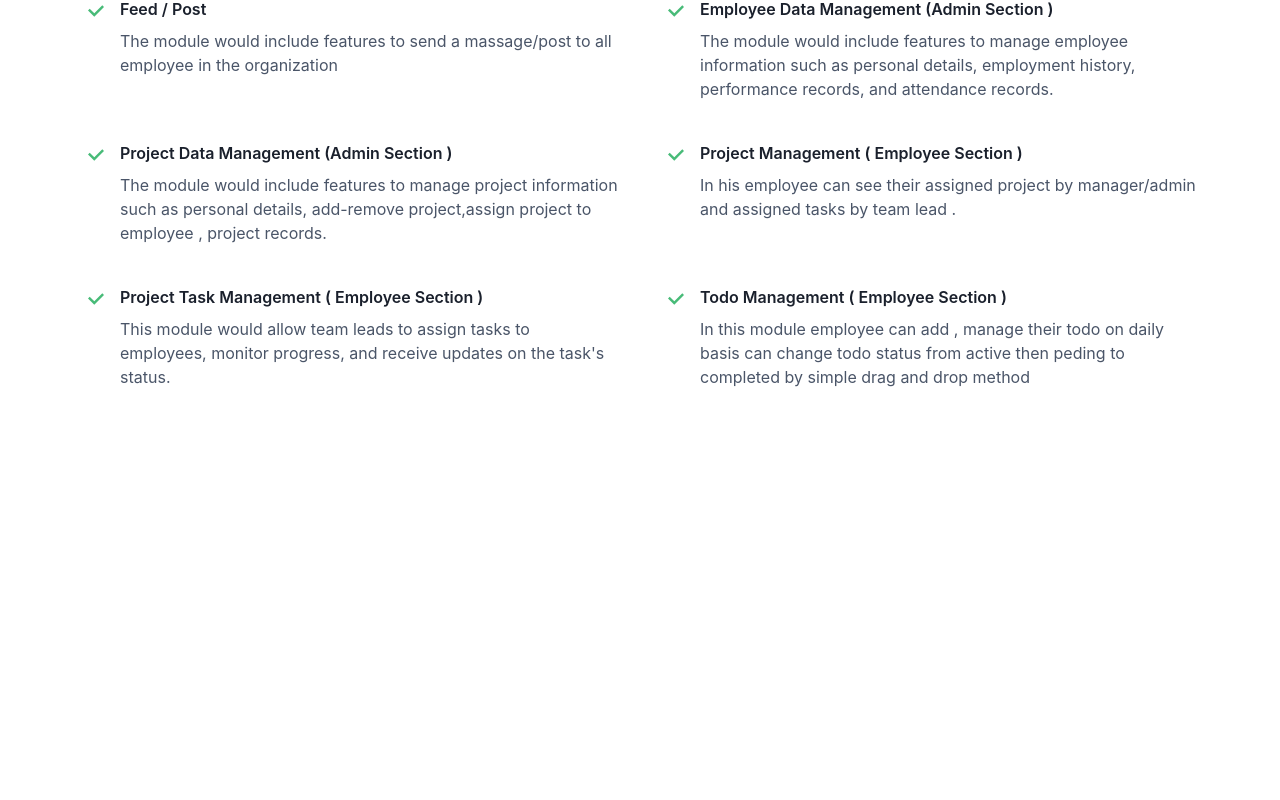
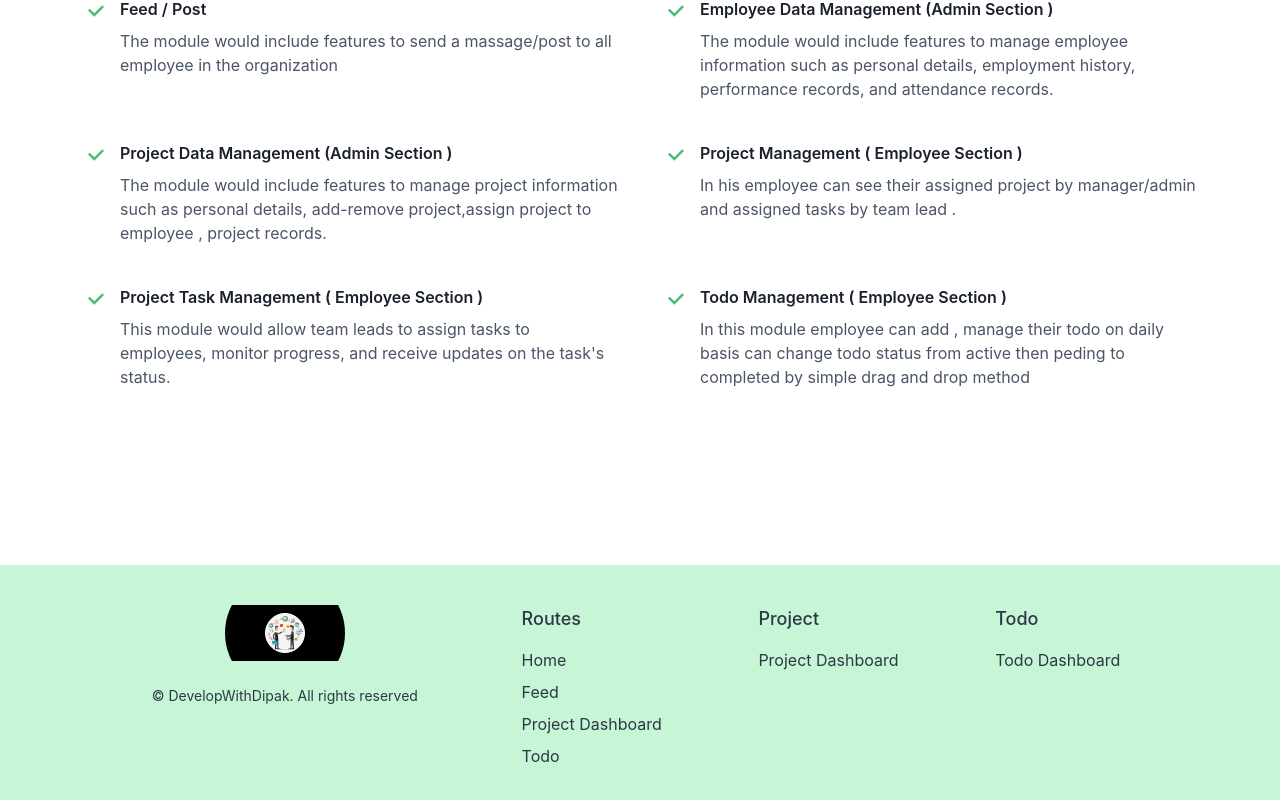
Before and after one commit to itsDipaks/EmployeeManagement, a React (Vite) app in the folder EmployeeManagementSystem/: page / in a window 1280 px wide. Shown: the part 1622-2422 px from the top of the page. Before the commit the page ends 2027 px from the top, so only its background shows below. Built offline with nearby package versions, Linux system fonts and the light colour scheme.

Commit message:
Fotter Component Addde

```diff
--- a/EmployeeManagementSystem/src/App.jsx
+++ b/EmployeeManagementSystem/src/App.jsx
@@ -1,6 +1,7 @@
 import {useState} from "react";
 import "./App.css";
 import Navbar from "./Components/Navbar";
+import Fotter from "./Components/Fotter";
 import AdminDashboard from "./Pages/AdminDashboard";
 import CombineRoutes from "./Routes/CombineRoutes";
 import AOS from "aos";
@@ -23,6 +24,7 @@ function App() {
           <Box position="relative" top={"6rem"}>
             <CombineRoutes />
           </Box>
+          <Fotter/>
         </div>
       )}
 
--- a/EmployeeManagementSystem/src/Components/CustomLoader/DataName.module.css
+++ b/EmployeeManagementSystem/src/Components/CustomLoader/DataName.module.css
@@ -1,8 +1,8 @@
 .loader {
     position: absolute;
     display: flex;
-top: 30vh;
-left: 50vw;
+top: 20vh;
+left: 40vw;
   }
   .loader:before , .loader:after {
       content: '';
--- a/EmployeeManagementSystem/src/Components/FeedsDashbordCompo/FeedsPost.jsx
+++ b/EmployeeManagementSystem/src/Components/FeedsDashbordCompo/FeedsPost.jsx
@@ -70,7 +70,7 @@ const FeedsPost = () => {
   console.log(FeedsData,"loadfeedss")
   return (
     <>
-
+<Box minheight="44">
     {LoadFeed ?<DataNameLoading/> :
 
     FeedsData?.map((el) => (
@@ -358,7 +358,7 @@ const FeedsPost = () => {
       </Box>
     ))}
 
-
+    </Box>
     </>
   );
 };
--- /dev/null
+++ b/EmployeeManagementSystem/src/Components/Fotter.jsx
@@ -0,0 +1,70 @@
+import React from "react";
+import {
+  Box,
+  Container,
+  SimpleGrid,
+  Stack,
+  Text,
+  useColorModeValue,
+} from "@chakra-ui/react";
+import {Link} from "react-router-dom"
+import Logo from "./Logo"
+const Fotter = () => {
+  return (
+    <div>
+      <Box
+        bg={useColorModeValue("green.100", "green.400")}
+        color={useColorModeValue("gray.700", "gray.200")}
+        mt="64"
+        bottom={0}
+      >
+        <Container as={Stack} maxW={"6xl"} py={10}>
+          <SimpleGrid
+            templateColumns={{sm: "1fr 1fr", md: "2fr 1fr 1fr 1fr"}}
+            spacing={8}
+          >
+            <Stack spacing={6}>
+              <Box b={"1px"}>
+                <Logo color={useColorModeValue("gray.700", "white")} />
+              </Box>
+              <Text fontSize={"sm"}>
+                © DevelopWithDipak. All rights reserved
+              </Text>
+            </Stack>
+            <Stack align={"flex-start"}>
+              <ListHeader>Routes</ListHeader>
+              <Link to="/">Home</Link>
+              <Link to="/feedDashbord">Feed</Link>
+              <Link to={"/projetdashboard"}>Project Dashboard</Link>
+              <Link to={"/todo"}>Todo</Link>
+
+            </Stack>
+            <Stack align={"flex-start"}>
+              <ListHeader>Project</ListHeader>
+              <Link to={"/projetdashboard"}>Project Dashboard</Link>
+
+            </Stack>
+
+            <Stack align={"flex-start"}>
+              <ListHeader>Todo </ListHeader>
+              <Link to={"/todo"}>Todo Dashboard </Link>
+
+            </Stack>
+          </SimpleGrid>
+        </Container>
+      </Box>
+    </div>
+  );
+};
+
+export default Fotter;
+
+
+
+const ListHeader = ({children}) => {
+  return (
+    <Text fontWeight={"500"} fontSize={"lg"} mb={2}>
+      {children}
+    </Text>
+  );
+};
--- a/EmployeeManagementSystem/src/Components/Logo.jsx
+++ b/EmployeeManagementSystem/src/Components/Logo.jsx
@@ -18,7 +18,6 @@ const Logo = () => {
       `;
   return (
     <div>
-
         <Flex
       justifyContent="center"
       alignItems="center"
@@ -26,7 +25,6 @@ const Logo = () => {
       w="full"
       p={2}
       overflow="hidden">
-
       {/* Ideally, only the box should be used. The <Flex /> is used to style the preview. */}
       <Box
         as="div"
```
